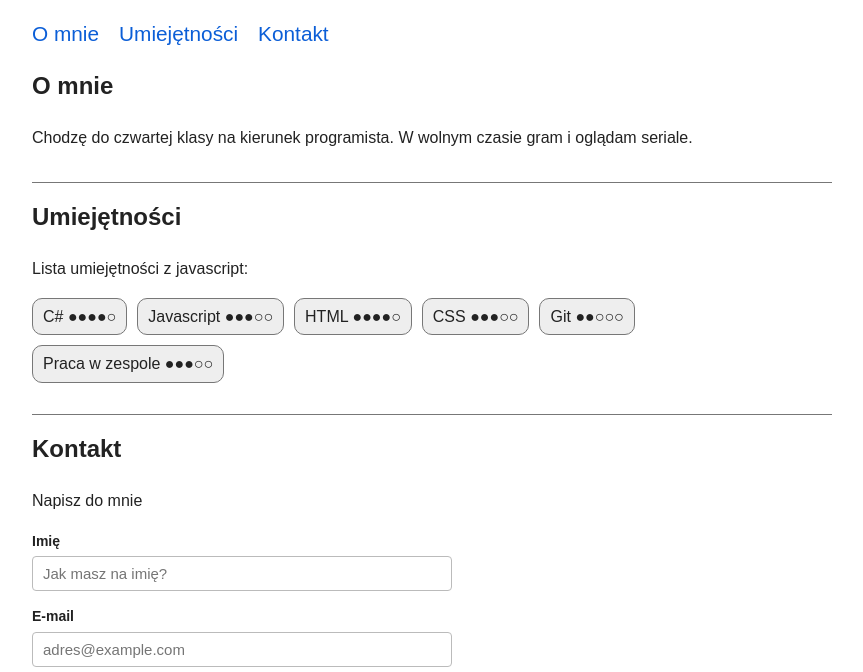
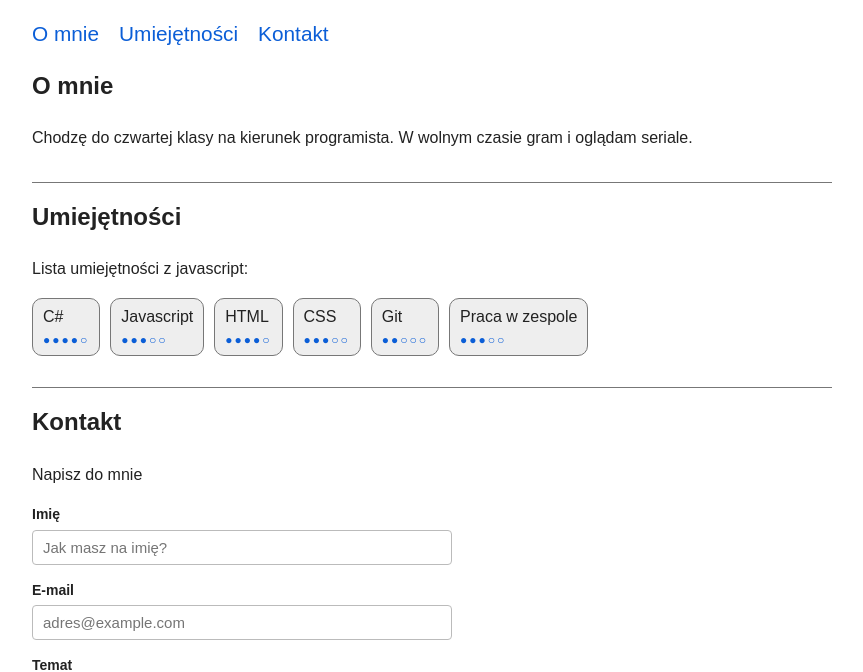
Before and after one commit to ZaawansowaneWeboweHL/WebDev1, a plain HTML site: page zadania/mb04-wizytowka-es6/index.html in a window 1280 px wide. Shown: the part 144-816 px from the top of the page, without its empty margins (208-1071 px from the left). Drawn offline with Linux system fonts and the light colour scheme.

Commit message:
MB4: Dodane style do listy umiejętności

```diff
--- a/zadania/mb04-wizytowka-es6/script.js
+++ b/zadania/mb04-wizytowka-es6/script.js
@@ -13,7 +13,7 @@ const buduj_liste = (lista) =>
     lista.map(({nazwa, poziom}) =>
         `<li>
             <span class="nazwa">${nazwa}</span>
-            <span class="poziom" title="Poziom ${poziom}" z 5>${"●".repeat(poziom)}${"○".repeat(5-poziom)}</span>
+            <span class="poziom" title="Poziom ${poziom} z 5">${"●".repeat(poziom)}${"○".repeat(5-poziom)}</span>
         </li>`
     ).join("");
 
--- a/zadania/mb04-wizytowka-es6/style.css
+++ b/zadania/mb04-wizytowka-es6/style.css
@@ -55,7 +55,19 @@ nav a:hover{
     border: 1px #777777 solid;
     border-radius: 10px;
     padding: 5px 10px;
+
+    display: flex;
+    flex-direction: column;
+    gap: 2px;
+    align-items: flex-start;
 }
+
+#lista-umiejetnosci .poziom {
+font-size: 12px;
+letter-spacing: 2px;
+color: #0b5ed7;
+}
+
 #lista-umiejetnosci li:hover{
     background-color: #e1e1e1;
     transition: 100ms ease-in-out;
```
